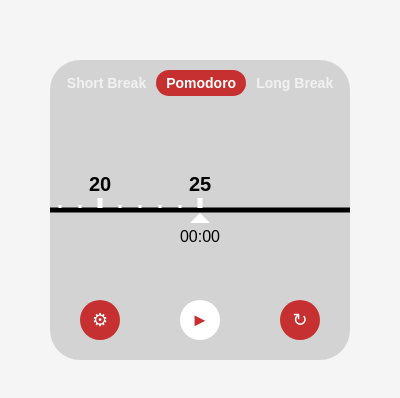
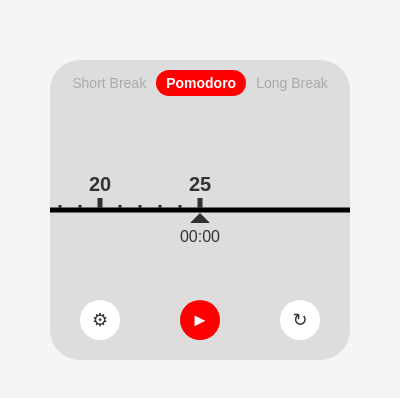
Before and after one commit to Thanhfdq/pomodoro-timer-app, an Electron app: page index.html in a window 400 px wide. Shown: the part 212-610 px from the top of the page. Drawn offline with Linux system fonts and the light colour scheme.

Commit message:
Update the theme.

```diff
--- a/css/index.css
+++ b/css/index.css
@@ -1,9 +1,19 @@
+:root {
+    --primary-color: #ff0000;
+    --secondary-color: #dddddd;
+    --background-color: #ffffff;
+    --text-color: #333333;
+    --button-color: #ffffff;
+}
 /* General Styles */
 * {
     box-sizing: border-box;
     margin: 0;
     padding: 0;
     font-family: Arial, sans-serif;
+    transition:
+        background-color 0.3s ease,
+        color 0.3s ease;
 }
 
 body {
@@ -18,9 +28,9 @@
     width: 300px;
     height: 300px;
     /* background-color: #ff3b3b; */
-    background-color: lightgray;
+    background-color: var(--secondary-color);
     border-radius: 30px;
-    color: black;
+    color: var(--text-color);
     text-align: center;
     position: relative;
 }
@@ -38,17 +48,18 @@
 .mode-buttons button {
     background: none;
     border: none;
-    color: white;
+    color: var(--text-color);
     font-size: 14px;
-    font-weight: bold;
     border-radius: 15px;
     padding: 5px 10px;
     cursor: pointer;
-    opacity: 0.7;
+    opacity: 0.3;
 }
 
 .mode-buttons .active {
-    background-color: #c73030;
+    background-color: var(--primary-color);
+    color: var(--background-color);
+    font-weight: bold;
     border-radius: 15px;
     opacity: 1;
 }
@@ -89,7 +100,7 @@
     left: 50%;
     transform: translate(-50%, -50%);
     border: 10px solid transparent;
-    border-bottom-color: white;
+    border-bottom-color: var(--text-color);
     margin-top: 2.5px;
 }
 
@@ -112,12 +123,12 @@
     border: none;
     border-radius: 50%;
     cursor: pointer;
-    background-color: #c73030;
-    color: white;
+    background-color: var(--button-color);
+    color: var(--text-color);
     font-size: 18px;
 }
 
 #start-pause {
-    background-color: white;
-    color: #c73030;
+    background-color: var(--primary-color);
+    color: var(--button-color);
 }
--- a/css/timer-ruler.css
+++ b/css/timer-ruler.css
@@ -28,7 +28,7 @@
     position: absolute;
     width: 3px;
     height: 3px;
-    background: white;
+    background: var(--text-color);
     transform: translateX(-50%);
     bottom: 0;
 }
@@ -38,7 +38,7 @@
     position: absolute;
     width: 5px;
     height: 10px;
-    background: white;
+    background: var(--text-color);
     transform: translateX(-50%);
     bottom: 0;
 }
--- a/timer-ruler.js
+++ b/timer-ruler.js
@@ -174,6 +174,5 @@
     const currentLeft = parseFloat(this.rulerThumb.style.left) || 0;
     const newLeft = currentLeft + this.pixelsPerTick / 60;
     this.rulerThumb.style.left = `${newLeft}px`;
-    console.log(newLeft);
   }
 }
```
Also changed, not shown: theme.js (added, +22 -0 lines).
